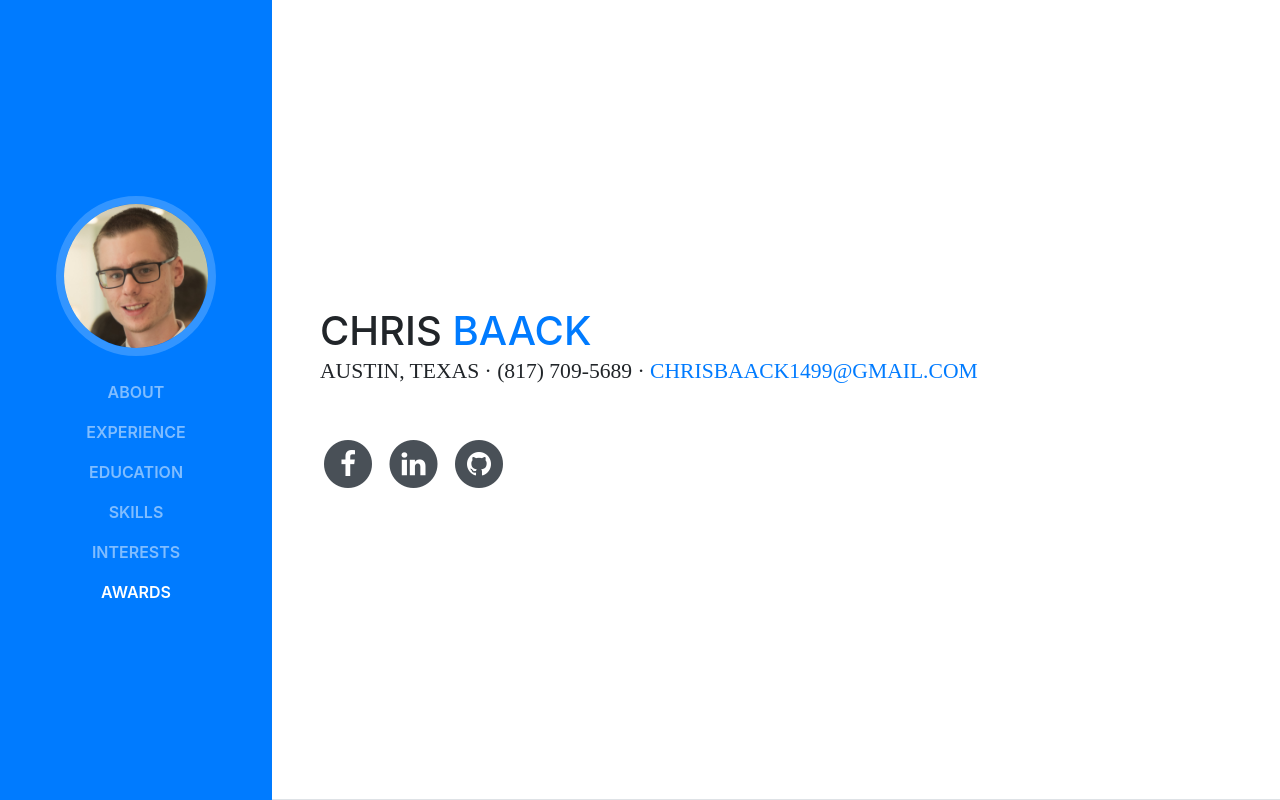
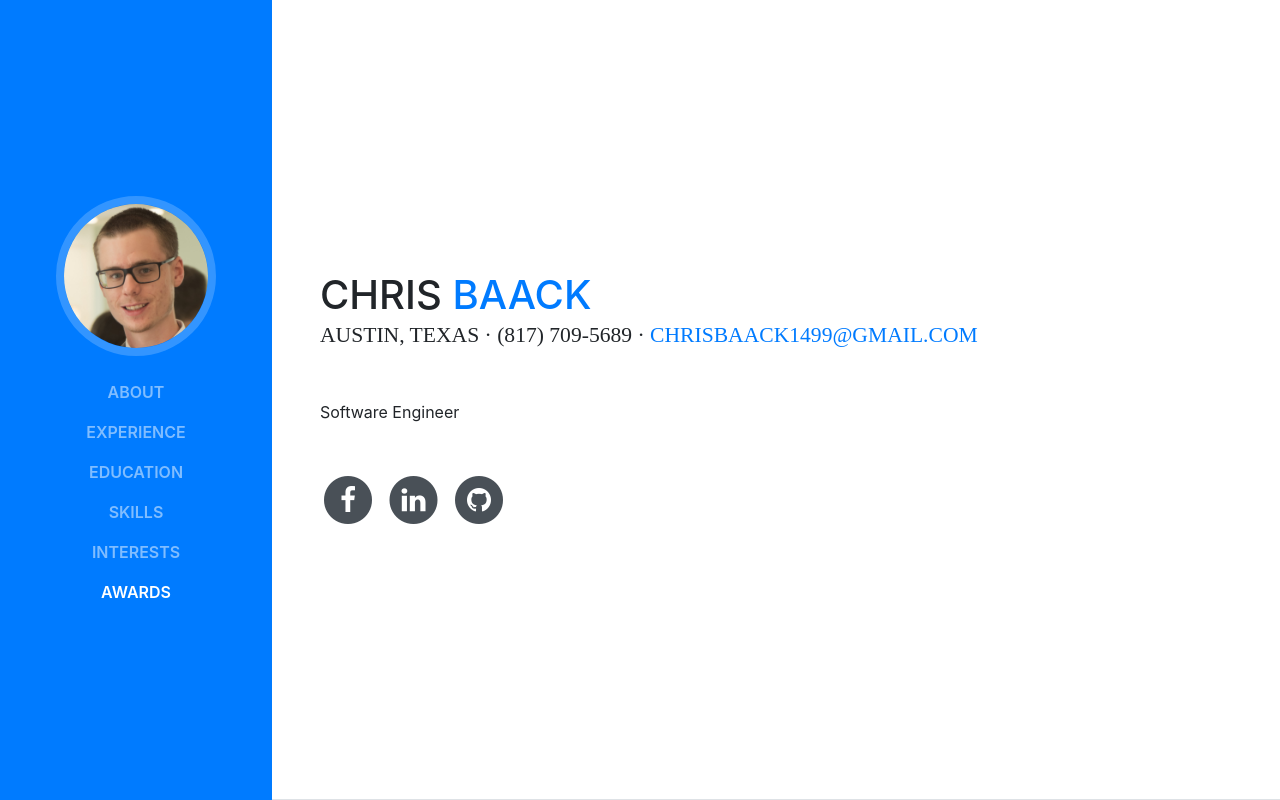
Before and after one commit to Chrisbaack/chrisbaack.github.io, a website with bundled scripts: page index.html in a window 1280 px wide. Shown: the top 800 px of the page. Built offline with nearby package versions, Linux system fonts and the light colour scheme; a web font is replaced by a local one.

Commit message:
updated title

```diff
--- a/index.html
+++ b/index.html
@@ -71,7 +71,7 @@
           <div class="subheading mb-5">Austin, Texas · (817) 709-5689 ·
             <a href="mailto:name@email.com">chrisbaack1499@gmail.com</a>
           </div>
-          <!--<p class="mb-5"></p>-->
+          <p class="mb-5">Software Engineer</p>
           <ul class="list-inline list-social-icons mb-0">
             <li class="list-inline-item">
               <a href="https://www.facebook.com/chris.baack1">
```
